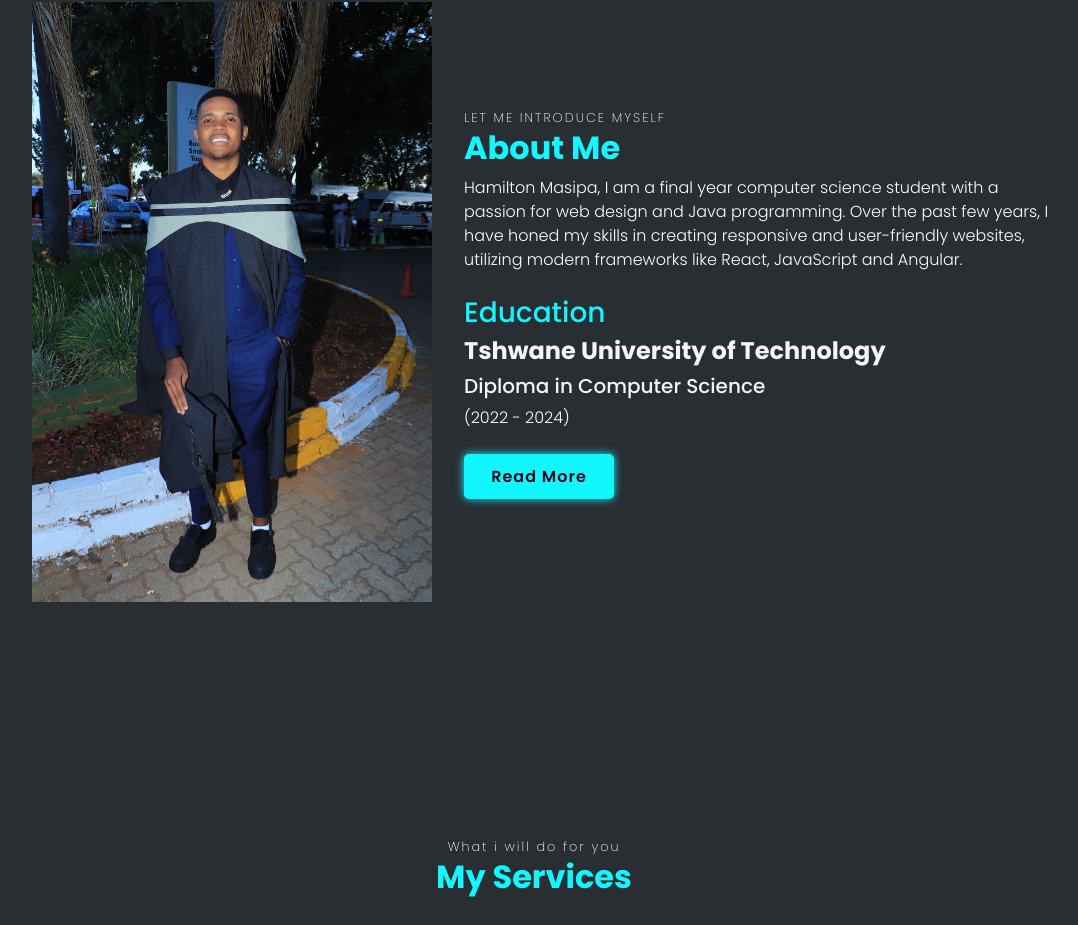
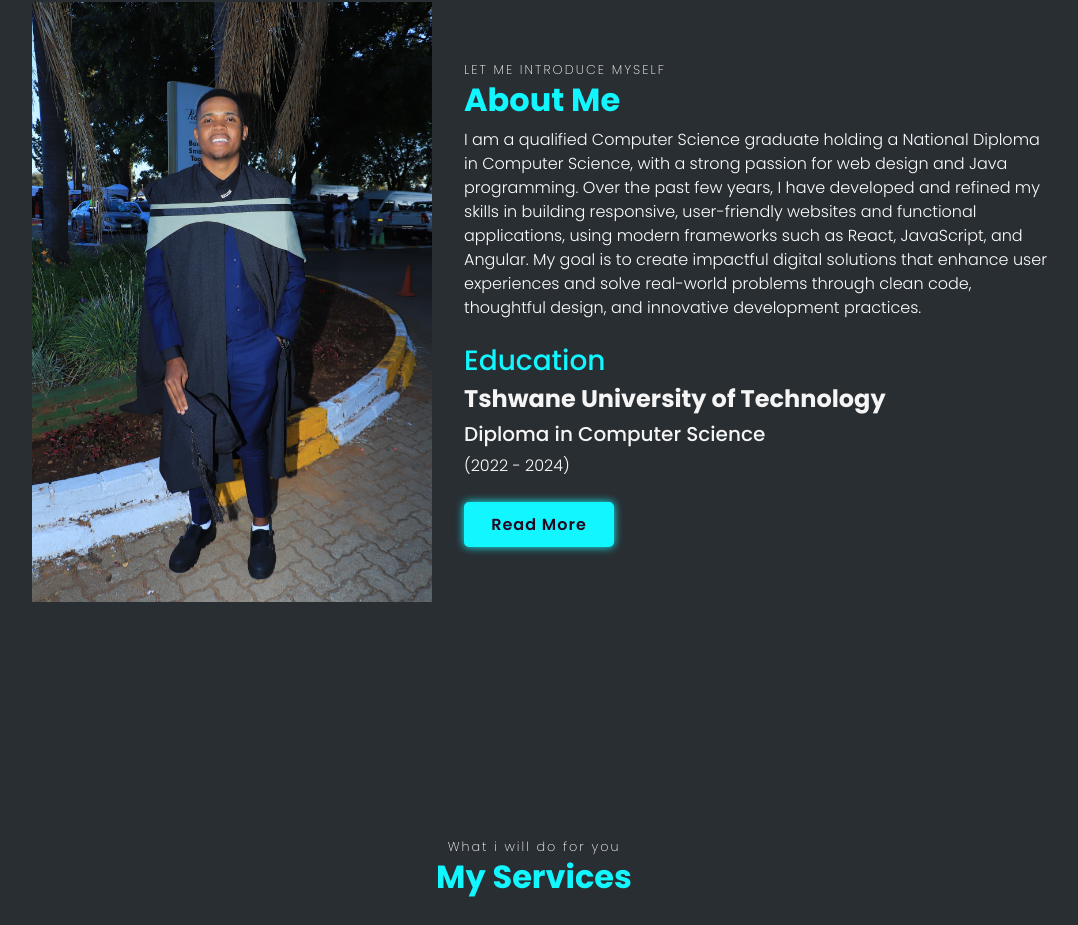
Before and after one commit to HamiltonMas/Portfolio, a plain HTML site: page index.html in a window 1280 px wide. Shown: the part 1033-1958 px from the top of the page, without its empty margins (96-1174 px from the left). Drawn offline with nearby package versions, Linux system fonts and the light colour scheme.

Commit message:
Update index.html

```diff
--- a/index.html
+++ b/index.html
@@ -112,11 +112,14 @@
         <span>Let me introduce myself</span>
         <h2>About Me</h2>
         <p>
-          Hamilton Masipa, I am a final year computer science student with a
-          passion for web design and Java programming. Over the past few years,
-          I have honed my skills in creating responsive and user-friendly
-          websites, utilizing modern frameworks like React, JavaScript and
-          Angular.
+          I am a qualified Computer Science graduate holding a National Diploma
+          in Computer Science, with a strong passion for web design and Java
+          programming. Over the past few years, I have developed and refined my
+          skills in building responsive, user-friendly websites and functional
+          applications, using modern frameworks such as React, JavaScript, and
+          Angular. My goal is to create impactful digital solutions that enhance
+          user experiences and solve real-world problems through clean code,
+          thoughtful design, and innovative development practices.
         </p>
         <h3>Education</h3>
         <h4>Tshwane University of Technology</h4>
```
